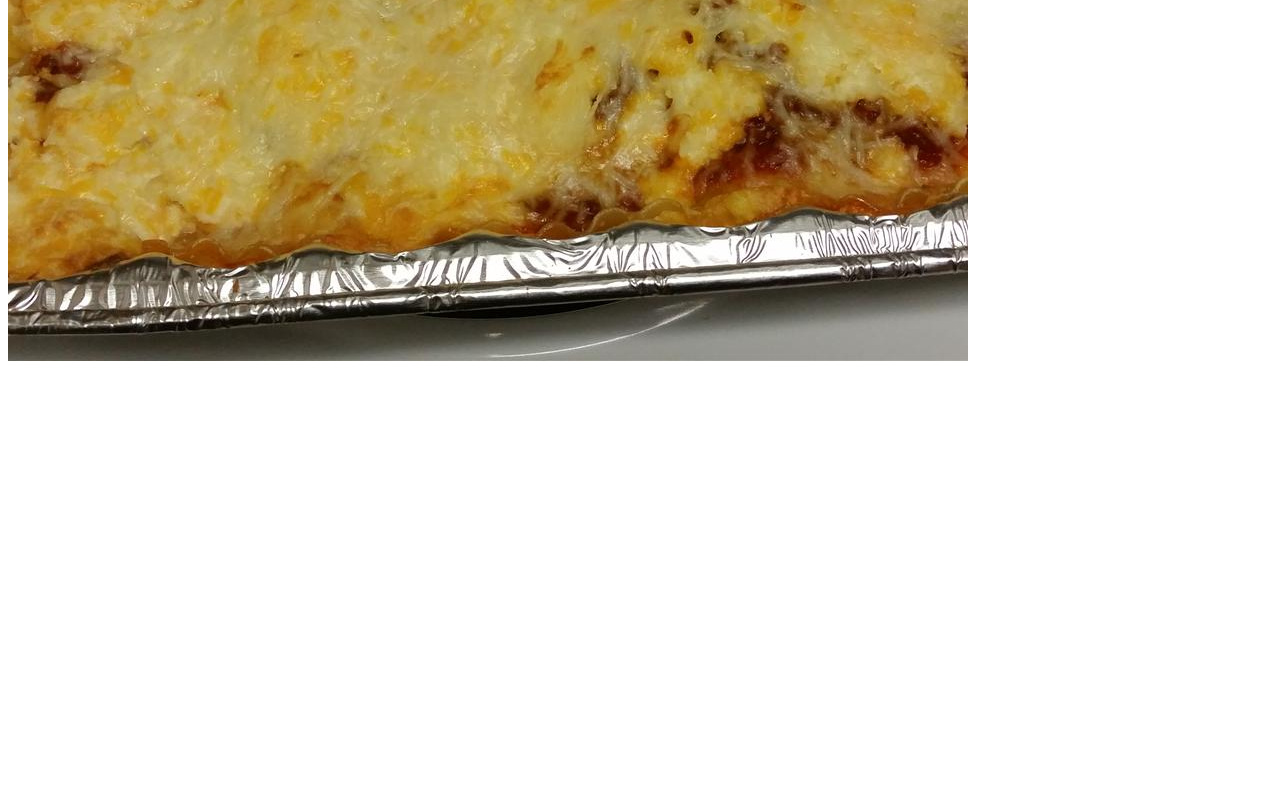
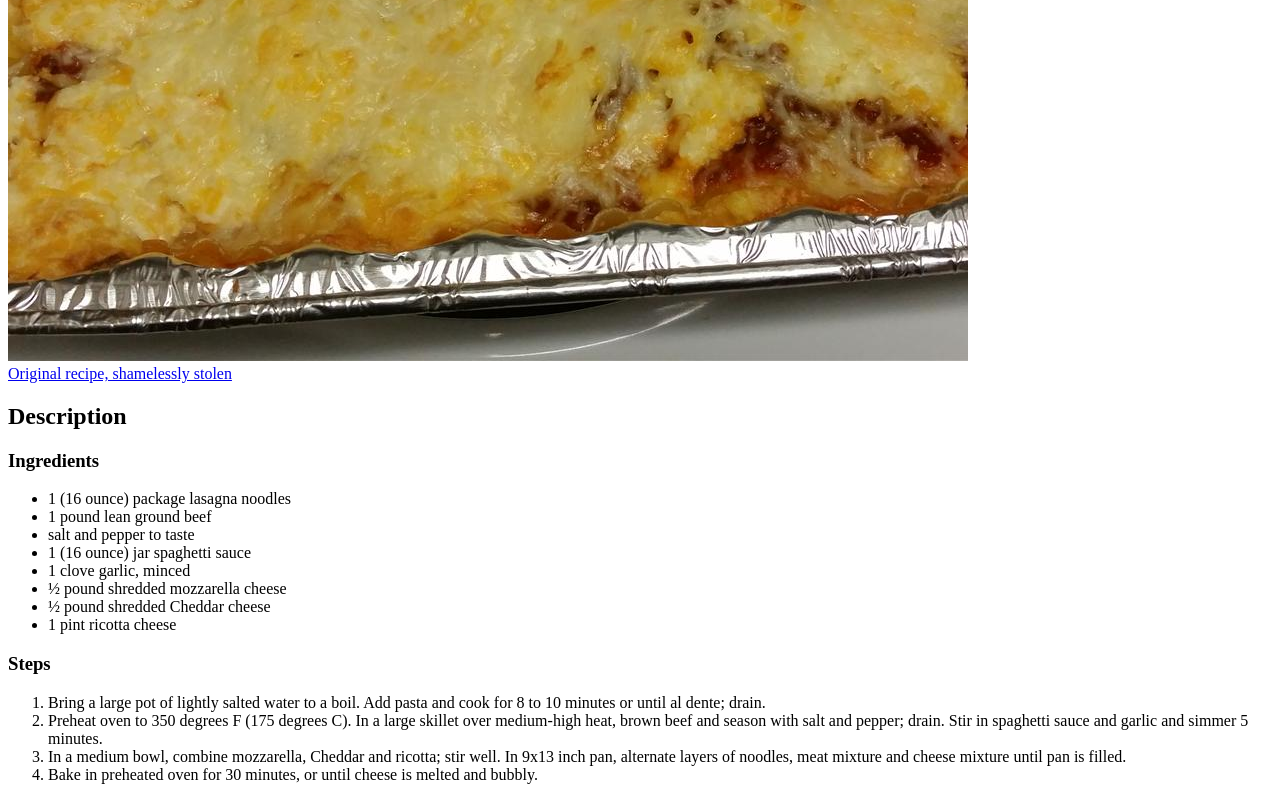
Before and after one commit to TaylorCasse/odin-recipes, a plain HTML site: page recipes/lasanga.html in a window 1280 px wide. Shown: the part 679-1479 px from the top of the page. Before the commit the page ends 1052 px from the top, so only its background shows below. Drawn offline with Linux system fonts and the light colour scheme.

Commit message:
Fleshed out lasanga page with ingredients and steps

```diff
--- a/recipes/lasanga.html
+++ b/recipes/lasanga.html
@@ -8,6 +8,26 @@
 </head>
 <body>
     <h1>Lasanga</h1>
-    <img src="../img/lasanga.jpeg" alt="A shamelessly stolen picture of lasanga">
+    <img src="../img/lasanga.jpeg" alt="A shamelessly stolen picture of lasanga"><br>
+    <a href="https://www.allrecipes.com/recipe/19756/brendas-lasagna/">Original recipe, shamelessly stolen</a>
+    <h2>Description</h2>
+    <h3>Ingredients</h3>
+    <ul>
+        <li>1 (16 ounce) package lasagna noodles</li>
+        <li>1 pound lean ground beef </li>
+        <li>salt and pepper to taste </li>
+        <li>1 (16 ounce) jar spaghetti sauce </li>
+        <li>1 clove garlic, minced</li>
+        <li>½ pound shredded mozzarella cheese </li>
+        <li>½ pound shredded Cheddar cheese</li>
+        <li>1 pint ricotta cheese </li>
+    </ul>
+    <h3>Steps</h3>
+    <ol>
+        <li>Bring a large pot of lightly salted water to a boil. Add pasta and cook for 8 to 10 minutes or until al dente; drain.</li>
+        <li>Preheat oven to 350 degrees F (175 degrees C). In a large skillet over medium-high heat, brown beef and season with salt and pepper; drain. Stir in spaghetti sauce and garlic and simmer 5 minutes.</li>
+        <li>In a medium bowl, combine mozzarella, Cheddar and ricotta; stir well. In 9x13 inch pan, alternate layers of noodles, meat mixture and cheese mixture until pan is filled.</li>
+        <li>Bake in preheated oven for 30 minutes, or until cheese is melted and bubbly.</li>
+    </ol>
 </body>
 </html>
```
